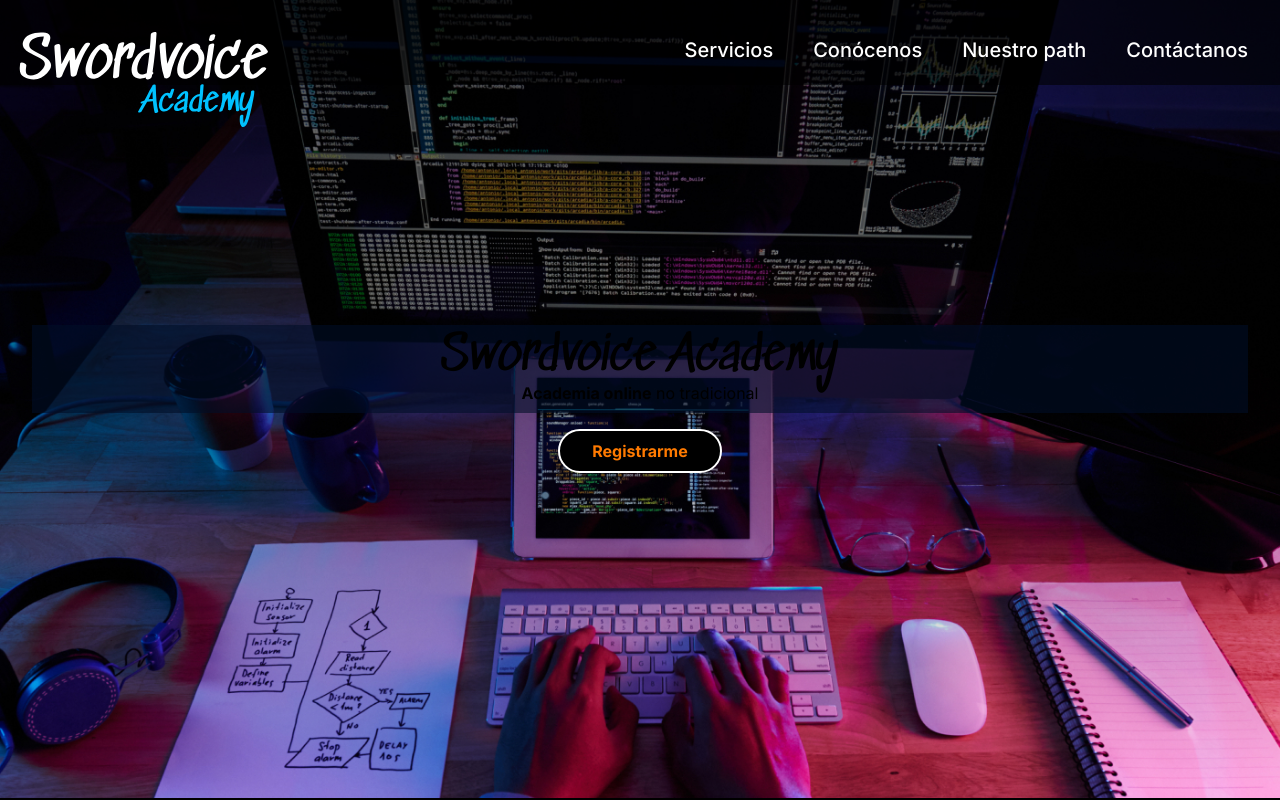
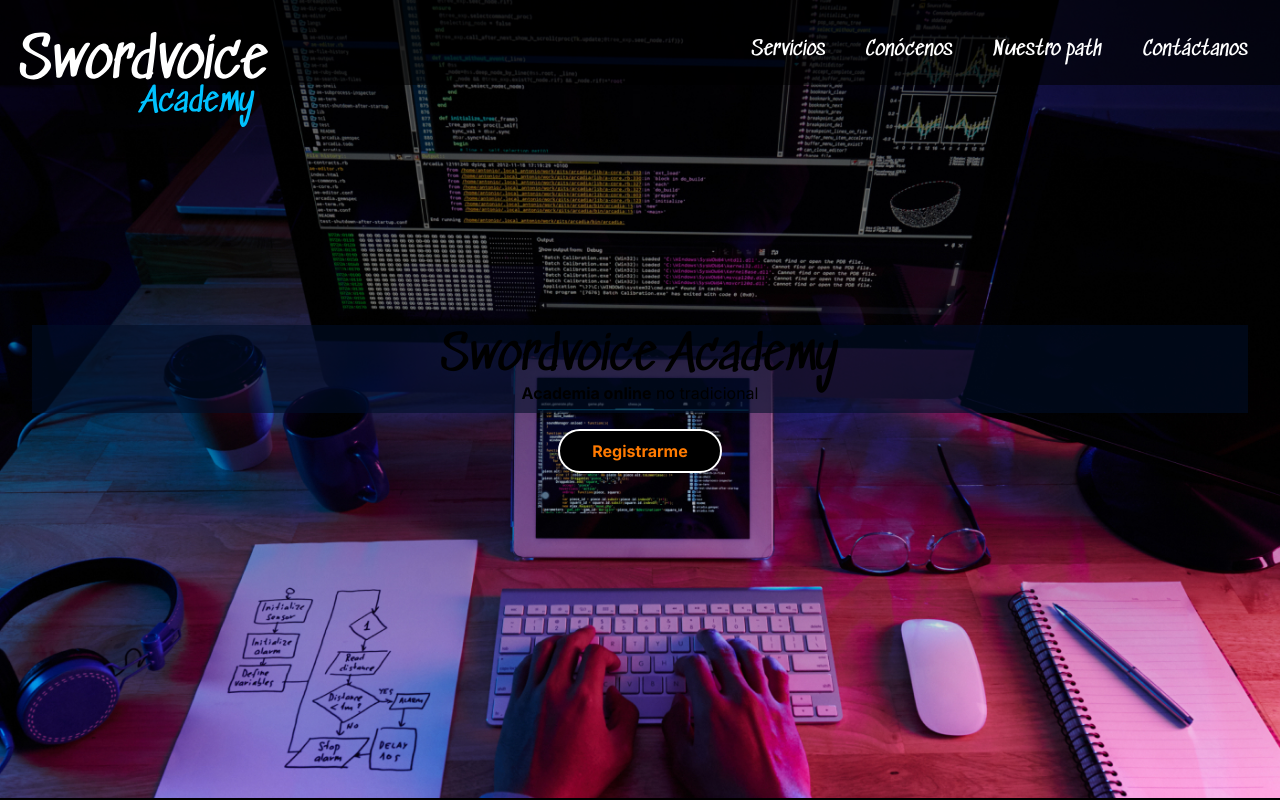
Before and after one commit to ilemarandrade/landing-swordvoice-2.0, a Next.js app: page / in a window 1280 px wide. Shown: the top 800 px of the page. Built offline with nearby package versions, Linux system fonts and the light colour scheme.

Commit message:
feat: add tipography correct tp navbar

```diff
--- a/src/components/Navbar/index.tsx
+++ b/src/components/Navbar/index.tsx
@@ -4,6 +4,7 @@
 import { MouseEvent, useEffect, useState } from "react";
 import Hamburguer from "@/assets/icons/Hamburguer";
 import { useIsMobile } from "@/constants/Hooks/isMobile";
+import { Typography } from "../Typography";
 
 interface NavItem {
   label: string;
@@ -72,9 +73,12 @@
             className="no-underline"
             onClick={(event) => handleClick(event, link.href)}
           >
-            <div className="text-lg font-medium text-white no-underline">
+            <Typography
+              variant="h6"
+              className="font-medium text-white no-underline font-sedgwick"
+            >
               {link.label}
-            </div>
+            </Typography>
           </a>
         ))}
       </div>
@@ -100,9 +104,12 @@
                 className="no-underline"
                 onClick={(event) => handleClick(event, link.href)}
               >
-                <div className="text-xl font-bold text-white no-underline my-4 hover:text-primary">
+                <Typography
+                  variant="h5"
+                  className="text-white no-underline my-4 hover:text-primary font-sedgwick"
+                >
                   {link.label}
-                </div>
+                </Typography>
               </a>
             ))}
           </div>
```
